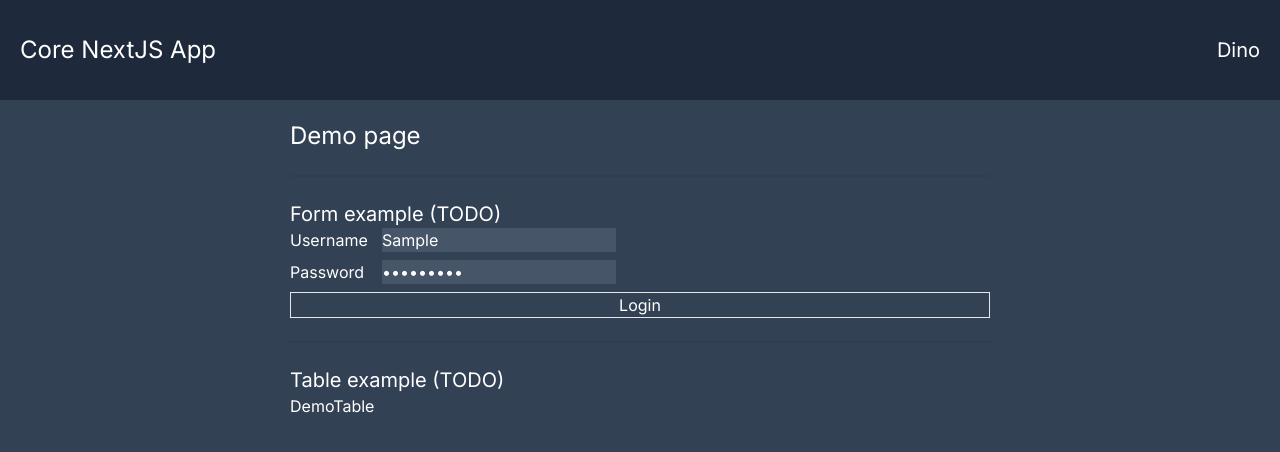
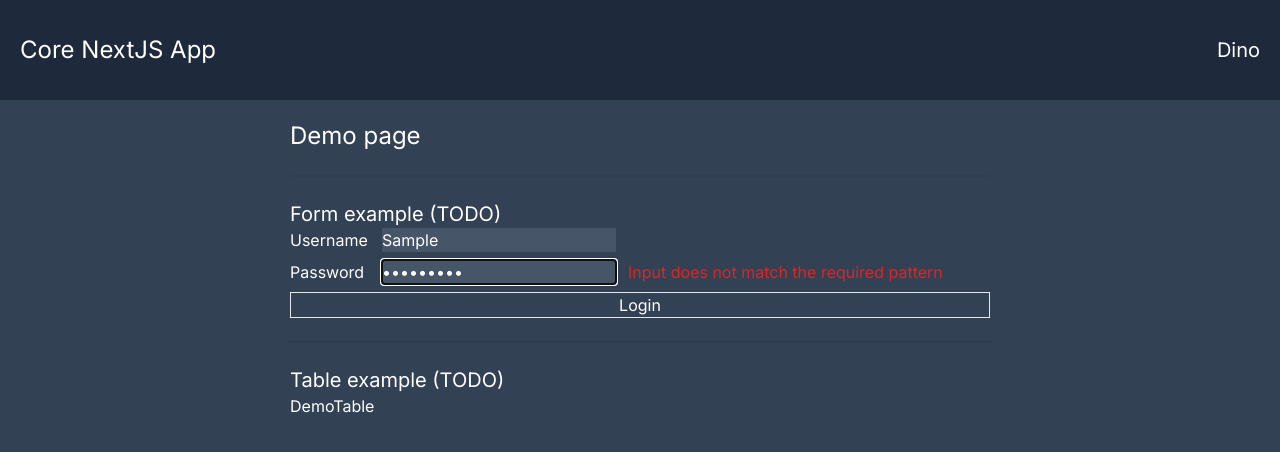
Before and after one commit to dgrzanov/core-next-app, a Next.js app: page / in a window 1280 px wide. Both pictures are taken after typing "Sample", "Sample123" into the empty fields and a click on the button "Login". Shown: the top 452 px of the page. Built offline with nearby package versions, Linux system fonts and the light colour scheme.

Commit message:
+ error messages for input fields

```diff
--- /dev/null
+++ b/components/SchemaForm/ErrorMessage.tsx
@@ -0,0 +1,39 @@
+import React, { FC, useEffect, useState } from "react";
+import { FieldError } from "react-hook-form";
+
+// Types
+import { FieldValidation } from "@/@types/Schema";
+
+export type ErrorMesageProps = {
+  error: FieldError;
+  validation?: FieldValidation;
+};
+
+const ErrorMessage: FC<ErrorMesageProps> = (props) => {
+  const [message, setMessage] = useState("");
+  const { error, validation } = props;
+
+  // TODO add more messages
+  useEffect(() => {
+    switch (error.type) {
+      case "required":
+        setMessage("This field is required");
+        break;
+      case "pattern": // TODO add different message for password type
+        setMessage("Input does not match the required pattern");
+        break;
+      case "minLength":
+        setMessage(`Minimal length of input is ${validation?.minLength}`);
+        break;
+      case "maxLength":
+        setMessage(`Maximum length of input is ${validation?.maxLength}`);
+        break;
+      default:
+        setMessage("There has been an error");
+    }
+  }, [error]);
+
+  return <span className="text-red-600">{message}</span>;
+};
+
+export default ErrorMessage;
--- a/components/SchemaForm/Inputs/PasswordInput.tsx
+++ b/components/SchemaForm/Inputs/PasswordInput.tsx
@@ -1,9 +1,12 @@
 import React, { FC } from "react";
 import { UseFormRegister } from "react-hook-form";
-import { Record } from "@/components/SchemaForm/SchemaForm";
+
+// Custom components
+import ErrorMessage from "../ErrorMessage";
 
 // Types
 import { FieldValidation } from "@/@types/Schema";
+import { Record } from "@/components/SchemaForm/SchemaForm";
 
 type PasswordInputProps = {
   register: UseFormRegister<Record>;
@@ -22,11 +25,15 @@ const PasswordInput: FC<PasswordInputProps> = (props) => {
       <input
         type="password"
         className="bg-slate-600"
-        {...register(dbName, validation && { ...validation })}
+        {...register(
+          dbName,
+          validation && {
+            ...validation,
+            pattern: /^(?=.*[A-Z])(?=.*[!@#$&*])(?=.*[0-9])(?=.*[a-z])/,
+          }
+        )}
       />
-      {error && (
-        <span className="text-red-600">There has been an error :(</span>
-      )}
+      {error && <ErrorMessage error={error} validation={validation} />}
     </div>
   );
 };
--- a/components/SchemaForm/Inputs/TextInput.tsx
+++ b/components/SchemaForm/Inputs/TextInput.tsx
@@ -1,6 +1,9 @@
 import React, { FC } from "react";
 import { UseFormRegister } from "react-hook-form";
+
+// Custom components
 import { Record } from "@/components/SchemaForm/SchemaForm";
+import ErrorMessage from "../ErrorMessage";
 
 // Types
 import { FieldValidation } from "@/@types/Schema";
@@ -29,9 +32,7 @@ const TextInput: FC<TextInputProps> = (props) => {
           }
         )}
       />
-      {error && (
-        <span className="text-red-600">There has been an error :(</span>
-      )}
+      {error && <ErrorMessage error={error} validation={validation} />}
     </div>
   );
 };
```
